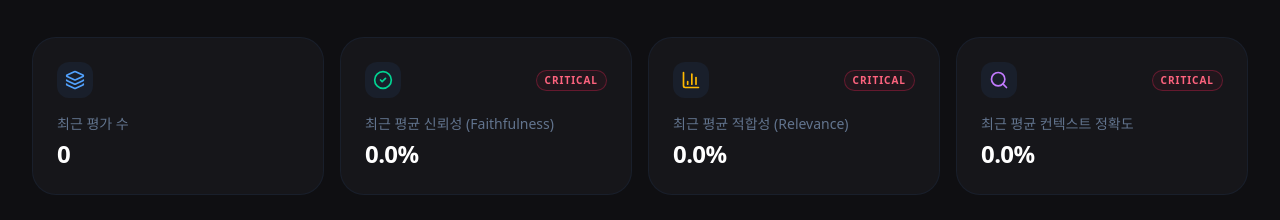
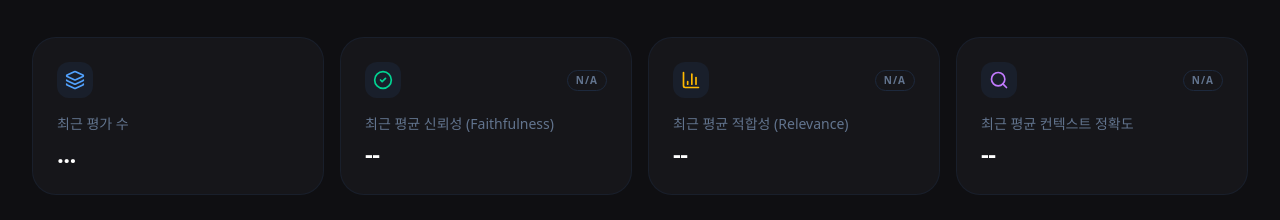
Before and after one commit to SanghunYun95/philo-rag, a Next.js app in the folder frontend/: page /dashboard in a window 1280 px wide. Shown: the part 191-411 px from the top of the page. Built offline with nearby package versions, Linux system fonts and the light colour scheme; no server answers.

Commit message:
fix: address PR feedback on async DB calls and dashboard loading states

```diff
--- a/frontend/app/dashboard/page.tsx
+++ b/frontend/app/dashboard/page.tsx
@@ -92,23 +92,42 @@ export default function EvalDashboard() {
   const indexOfFirstItem = indexOfLastItem - itemsPerPage;
   const currentLogs = filteredLogs.slice(indexOfFirstItem, indexOfLastItem);
 
-  const averages = {
-    faithfulness: logs.length ? logs.reduce((acc, log) => acc + (log.faithfulness || 0), 0) / logs.length : 0,
-    relevance: logs.length ? logs.reduce((acc, log) => acc + (log.answer_relevance || 0), 0) / logs.length : 0,
-    context: logs.length ? logs.reduce((acc, log) => acc + (log.context_relevance || 0), 0) / logs.length : 0,
+  const averages = (loading || error || logs.length === 0) ? null : {
+    faithfulness: logs.reduce((acc, log) => acc + (log.faithfulness || 0), 0) / logs.length,
+    relevance: logs.reduce((acc, log) => acc + (log.answer_relevance || 0), 0) / logs.length,
+    context: logs.reduce((acc, log) => acc + (log.context_relevance || 0), 0) / logs.length,
   };
 
-  const getScoreColor = (score: number) => {
+  const getScoreColor = (score: number | null | undefined) => {
+    if (score === null || score === undefined) return "text-slate-500 border-slate-800 bg-slate-800/10";
     if (score >= 0.7) return "text-emerald-400 border-emerald-500/20 bg-emerald-500/5";
     if (score >= 0.4) return "text-amber-400 border-amber-500/20 bg-amber-500/5";
     return "text-rose-400 border-rose-500/20 bg-rose-500/5";
   };
 
   const stats = [
-    { label: "최근 평가 수", value: logs.length, icon: Layers, color: "text-blue-400" },
-    { label: "최근 평균 신뢰성 (Faithfulness)", value: `${(averages.faithfulness * 100).toFixed(1)}%`, icon: CheckCircle2, color: "text-emerald-400", score: averages.faithfulness },
-    { label: "최근 평균 적합성 (Relevance)", value: `${(averages.relevance * 100).toFixed(1)}%`, icon: BarChart3, color: "text-amber-400", score: averages.relevance },
-    { label: "최근 평균 컨텍스트 정확도", value: `${(averages.context * 100).toFixed(1)}%`, icon: Search, color: "text-purple-400", score: averages.context },
+    { label: "최근 평가 수", value: (loading || error) ? "..." : logs.length, icon: Layers, color: "text-blue-400" },
+    {
+      label: "최근 평균 신뢰성 (Faithfulness)",
+      value: averages ? `${(averages.faithfulness * 100).toFixed(1)}%` : "--",
+      icon: CheckCircle2,
+      color: "text-emerald-400",
+      score: averages?.faithfulness ?? null
+    },
+    {
+      label: "최근 평균 적합성 (Relevance)",
+      value: averages ? `${(averages.relevance * 100).toFixed(1)}%` : "--",
+      icon: BarChart3,
+      color: "text-amber-400",
+      score: averages?.relevance ?? null
+    },
+    {
+      label: "최근 평균 컨텍스트 정확도",
+      value: averages ? `${(averages.context * 100).toFixed(1)}%` : "--",
+      icon: Search,
+      color: "text-purple-400",
+      score: averages?.context ?? null
+    },
   ];
 
   return (
@@ -159,13 +178,15 @@ export default function EvalDashboard() {
                 </div>
                 {stat.score !== undefined && (
                   <div className={cn("text-[10px] font-bold px-2 py-0.5 rounded-full border uppercase tracking-widest",
-                    stat.score >= 0.7
-                      ? "border-emerald-500/30 text-emerald-400 bg-emerald-500/5"
-                      : stat.score >= 0.4
-                        ? "border-amber-500/30 text-amber-400 bg-amber-500/5"
-                        : "border-rose-500/30 text-rose-400 bg-rose-500/5"
+                    stat.score === null
+                      ? "border-slate-800 text-slate-500"
+                      : stat.score >= 0.7
+                        ? "border-emerald-500/30 text-emerald-400 bg-emerald-500/5"
+                        : stat.score >= 0.4
+                          ? "border-amber-500/30 text-amber-400 bg-amber-500/5"
+                          : "border-rose-500/30 text-rose-400 bg-rose-500/5"
                   )}>
-                    {stat.score >= 0.7 ? "Healthy" : stat.score >= 0.4 ? "Watch" : "Critical"}
+                    {stat.score === null ? "N/A" : stat.score >= 0.7 ? "Healthy" : stat.score >= 0.4 ? "Watch" : "Critical"}
                   </div>
                 )}
               </div>
```
Also changed, not shown: 1 other file (tests, documents, lock files or other folders).
